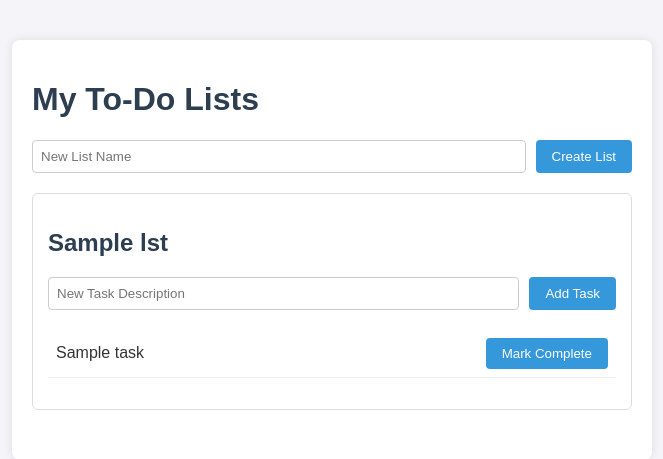
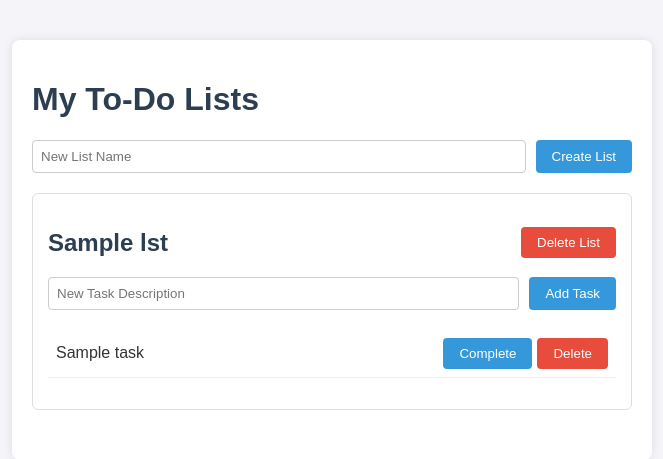
Before and after one commit to CI-Till-Krempel/horseless-carriage-eval-todo-app, a Flask app: template templates/index.html in a window 1280 px wide. Shown: the top 459 px of the page, without its empty margins (308-971 px from the left). Run offline with Flask 3, Linux system fonts and the light colour scheme; the template is opened without the code that fills it: most values are stand-ins (such as "Sample title", 1, 10 or a date in 2020).

Commit message:
feat: implement task and list deletion with tests

```diff
--- a/app.py
+++ b/app.py
@@ -32,6 +32,12 @@ def create_list():
         }
     return redirect(url_for('index'))
 
+@app.route('/lists/<list_id>', methods=['POST'])
+def delete_list(list_id):
+    if list_id in todo_lists:
+        del todo_lists[list_id]
+    return redirect(url_for('index'))
+
 @app.route('/lists/<list_id>/tasks', methods=['POST'])
 def add_task(list_id):
     global task_counter
@@ -56,5 +62,11 @@ def toggle_task(list_id, task_id):
                 break
     return redirect(url_for('index'))
 
+@app.route('/lists/<list_id>/tasks/<task_id>/delete', methods=['POST'])
+def delete_task(list_id, task_id):
+    if list_id in todo_lists:
+        todo_lists[list_id]['tasks'] = [t for t in todo_lists[list_id]['tasks'] if t['id'] != task_id]
+    return redirect(url_for('index'))
+
 if __name__ == '__main__':
     app.run(debug=True)
--- a/templates/index.html
+++ b/templates/index.html
@@ -11,10 +11,13 @@
         input[type="text"] { flex: 1; padding: 8px; border: 1px solid #ccc; border-radius: 4px; }
         button { padding: 8px 16px; background: #3498db; color: white; border: none; border-radius: 4px; cursor: pointer; }
         button:hover { background: #2980b9; }
+        .btn-danger { background: #e74c3c; }
+        .btn-danger:hover { background: #c0392b; }
         ul { list-style: none; padding: 0; }
         li { padding: 8px; border-bottom: 1px solid #eee; display: flex; justify-content: space-between; align-items: center; }
         .completed { text-decoration: line-through; color: #888; }
         .list-section { margin-bottom: 30px; border: 1px solid #ddd; padding: 15px; border-radius: 6px; }
+        .list-header { display: flex; justify-content: space-between; align-items: center; }
     </style>
 </head>
 <body>
@@ -28,7 +31,12 @@
 
         {% for list_id, lst in lists.items() %}
         <div class="list-section">
-            <h2>{{ lst.name }}</h2>
+            <div class="list-header">
+                <h2>{{ lst.name }}</h2>
+                <form action="/lists/{{ list_id }}" method="POST" style="margin:0;">
+                    <button type="submit" class="btn-danger">Delete List</button>
+                </form>
+            </div>
 
             <form action="/lists/{{ list_id }}/tasks" method="POST">
                 <input type="text" name="title" placeholder="New Task Description" required>
@@ -39,9 +47,14 @@
                 {% for task in lst.tasks %}
                 <li>
                     <span class="{% if task.completed %}completed{% endif %}">{{ task.title }}</span>
-                    <form action="/lists/{{ list_id }}/tasks/{{ task.id }}/toggle" method="POST" style="margin:0;">
-                        <button type="submit">{% if task.completed %}Mark Incomplete{% else %}Mark Complete{% endif %}</button>
-                    </form>
+                    <div style="display:flex; gap:5px; margin:0;">
+                        <form action="/lists/{{ list_id }}/tasks/{{ task.id }}/toggle" method="POST" style="margin:0;">
+                            <button type="submit">{% if task.completed %}Incomplete{% else %}Complete{% endif %}</button>
+                        </form>
+                        <form action="/lists/{{ list_id }}/tasks/{{ task.id }}/delete" method="POST" style="margin:0;">
+                            <button type="submit" class="btn-danger">Delete</button>
+                        </form>
+                    </div>
                 </li>
                 {% endfor %}
             </ul>
```
Also changed, not shown: test_app.py (+20 -4 lines).
